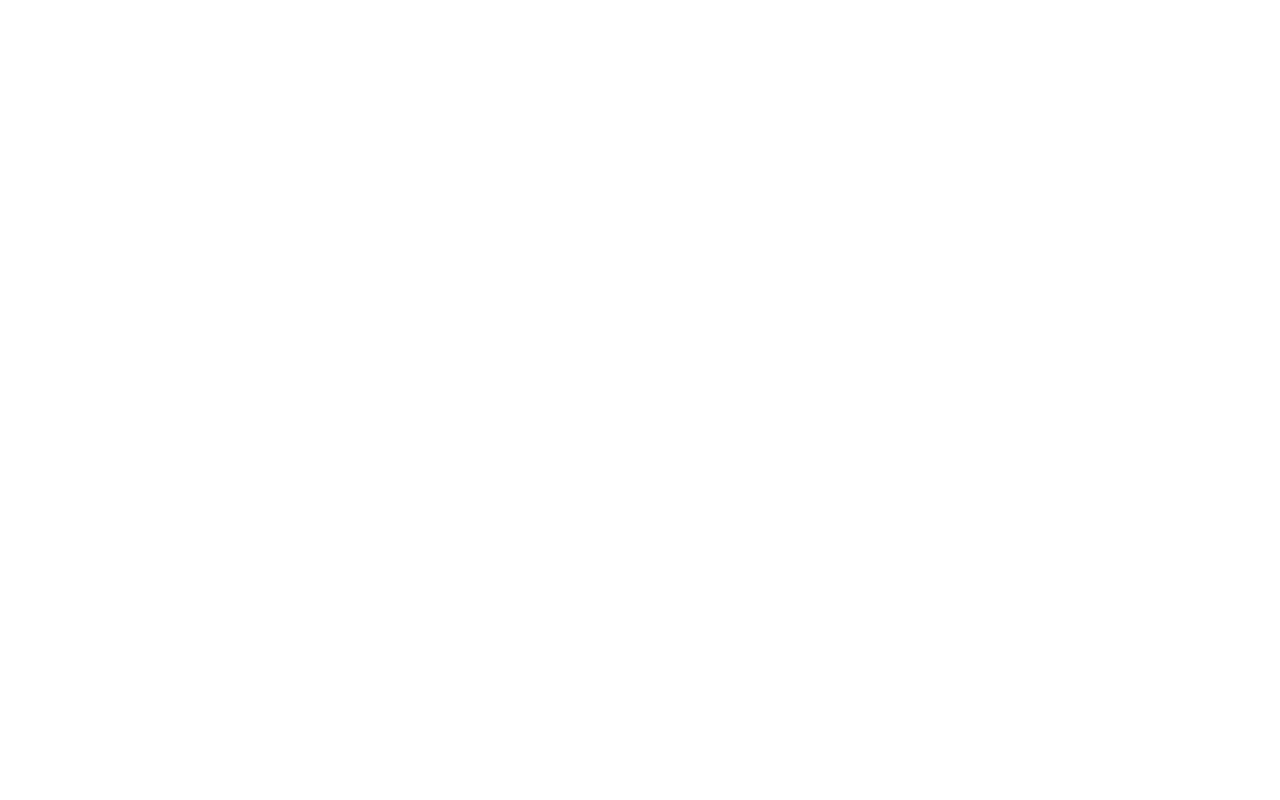
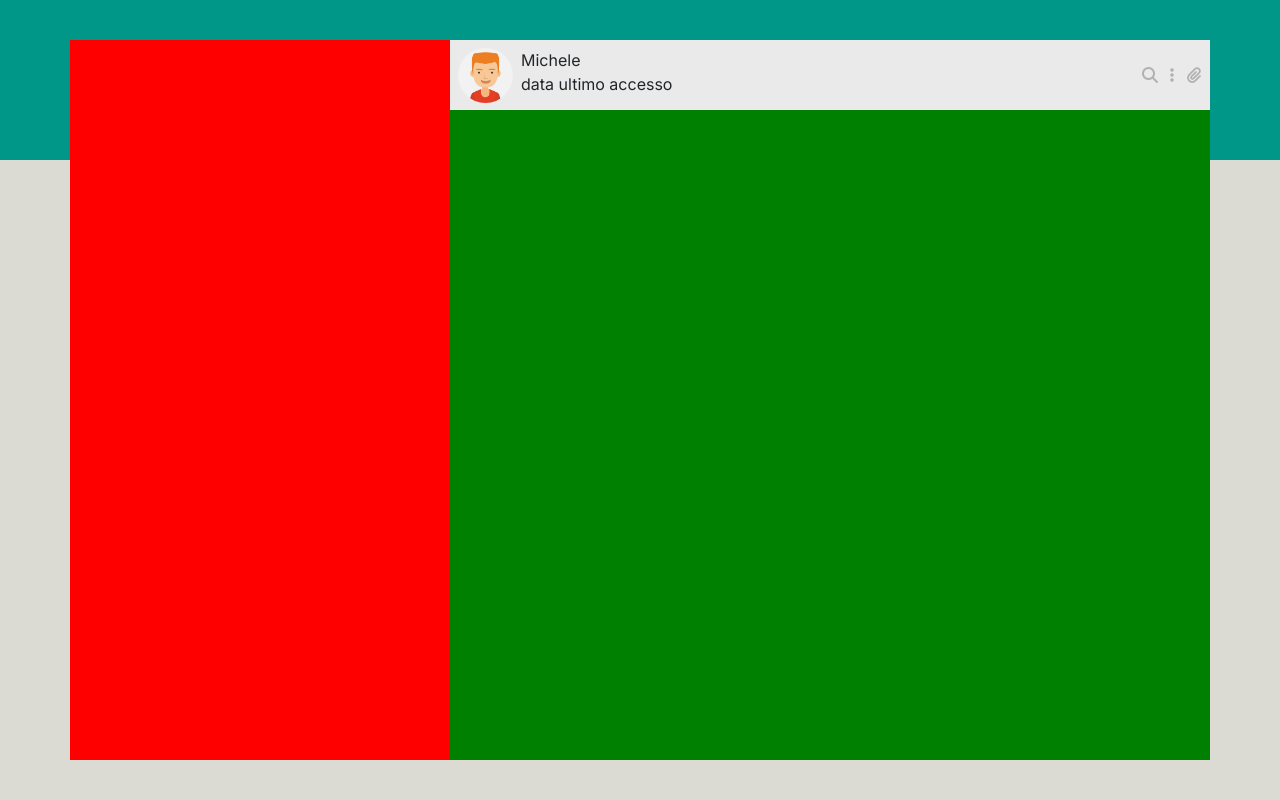
Before and after one commit to SimoneLollini/vue-boolzapp, a plain HTML site: page index.html in a window 1280 px wide. Drawn offline with nearby package versions, Linux system fonts and the light colour scheme.

Commit message:
end layout debug

```diff
--- a/assets /css/style.css
+++ b/assets /css/style.css
@@ -0,0 +1,80 @@
+* {
+    margin: 0;
+    padding: 0;
+    box-sizing: border-box;
+}
+
+img {
+    max-width: 100%;
+}
+
+.font {
+    font-family: 'Inter', sans-serif;
+}
+
+.tools_color {
+    color: var(--tools-color);
+}
+
+.tools>.tool {
+    padding-left: 0.75rem;
+}
+
+:root {
+    --light-boolzapp: #EAEAEA;
+    --tools-color: #B1B1B1;
+    --boolzapp-name: 16px;
+}
+
+/* #region debug */
+.debug .container {
+    background-color: blue;
+}
+
+.debug .col-4 {
+    background-color: red;
+}
+
+.debug .col-8 {
+    background-color: green;
+}
+
+/* #endregion debug */
+
+header {
+    height: 20vh;
+    background-color: #009688;
+}
+
+main {
+    height: 80vh;
+    background-color: #DBDBD3;
+}
+
+
+
+main>.container {
+    height: 90vh;
+    position: absolute;
+    top: 5vh;
+    left: 50%;
+    translate: -50%;
+}
+
+main .row {
+    height: 100%;
+
+}
+
+.chat_top {
+    height: 70px;
+    background-color: var(--light-boolzapp);
+}
+
+
+
+.chat_user_avatar img {
+    width: 55px;
+    aspect-ratio: 1/1;
+    border-radius: 50%;
+}
--- a/assets /js/app.js
+++ b/assets /js/app.js
@@ -161,3 +161,14 @@
         ],
     }
 ]
+
+
+const { createApp } = Vue
+
+createApp({
+    data() {
+        return {
+
+        }
+    }
+}).mount('#app')
--- a/index.html
+++ b/index.html
@@ -6,13 +6,83 @@
     <meta http-equiv="X-UA-Compatible" content="IE=edge">
     <meta name="viewport" content="width=device-width, initial-scale=1.0">
     <title>BoolzApp</title>
+    <link href="https://cdn.jsdelivr.net/npm/bootstrap@5.2.1/dist/css/bootstrap.min.css" rel="stylesheet"
+        integrity="sha384-iYQeCzEYFbKjA/T2uDLTpkwGzCiq6soy8tYaI1GyVh/UjpbCx/TYkiZhlZB6+fzT" crossorigin="anonymous">
     <link rel="stylesheet" href="./assets /css/style.css">
+    <link rel="preconnect" href="https://fonts.googleapis.com">
+    <link rel="preconnect" href="https://fonts.gstatic.com" crossorigin>
+    <link href="https://fonts.googleapis.com/css2?family=Inter:wght@200;300;400;500&display=swap" rel="stylesheet">
+    <!-- FontAwesome 6.2.0 CSS -->
+    <link rel="stylesheet" href="https://cdnjs.cloudflare.com/ajax/libs/font-awesome/6.2.0/css/all.min.css"
+        integrity="sha512-xh6O/CkQoPOWDdYTDqeRdPCVd1SpvCA9XXcUnZS2FmJNp1coAFzvtCN9BmamE+4aHK8yyUHUSCcJHgXloTyT2A=="
+        crossorigin="anonymous" referrerpolicy="no-referrer" />
+
 </head>
 
-<body>
+<body class="font position-relative debug">
+    <header id="site_header"></header>
+    <!-- /#site_header -->
+
+
+    <main id="site_main">
+
+
+        <div id="app" class="container">
+            <div class="row">
+                <div class="col-4 p-0 contacts"></div>
+                <!-- /.contacts -->
+
+
+                <div class="col-8 p-0 active_chat">
+
+
+                    <div class="chat_top d-flex align-items-center justify-content-between">
+                        <div class="user d-flex">
+                            <div class="chat_user_avatar mx-2 d-flex">
+                                <img src="./assets /img/avatar_1.jpg" alt="">
+                            </div>
+                            <!-- /.chat_avatar -->
+                            <div class="text_wrapper">
+                                <div class="name">Michele</div>
+
+                                <div class="last_access">data ultimo accesso</div>
+
+                            </div>
+                            <!-- /.text_wrapper -->
+
+                        </div>
+                        <!-- /.user -->
+                        <div class="tools mx-2">
+                            <a href="#" class="tool tools_color"><i class="fa fa-search" aria-hidden="true"></i></a>
+                            <a href="#" class="tool tools_color"><i class="fa-solid fa-ellipsis-vertical"></i></a>
+                            <a href="#" class="tool tools_color"><i class="fa-solid fa-paperclip"></i></a>
 
 
 
+
+                        </div>
+                        <!-- /.tools -->
+                    </div>
+                    <!-- /.chat_top -->
+
+                    <div class="chat_main"></div>
+                    <!-- /.chat_main -->
+                </div>
+                <!-- /.active_chat -->
+
+            </div>
+
+
+        </div>
+
+    </main>
+    <!-- /#site_main -->
+
+
+
+    <div class="body_bottom"></div>
+
+    <script src="https://unpkg.com/vue@3/dist/vue.global.js"></script>
     <script src="./assets /js/app.js"></script>
 </body>
 
```
Also changed, not shown: assets /img/avatar_1.jpg (added), assets /img/avatar_2.jpg (added), assets /img/avatar_3.jpg (added), assets /img/avatar_4.jpg (added), assets /img/avatar_5.jpg (added), assets /img/avatar_6.jpg (added), assets /img/avatar_7.jpg (added), assets /img/avatar_8.jpg (added), assets /img/avatar_io.jpg (added), assets /img/mine.jpg (added), 3 other files.
